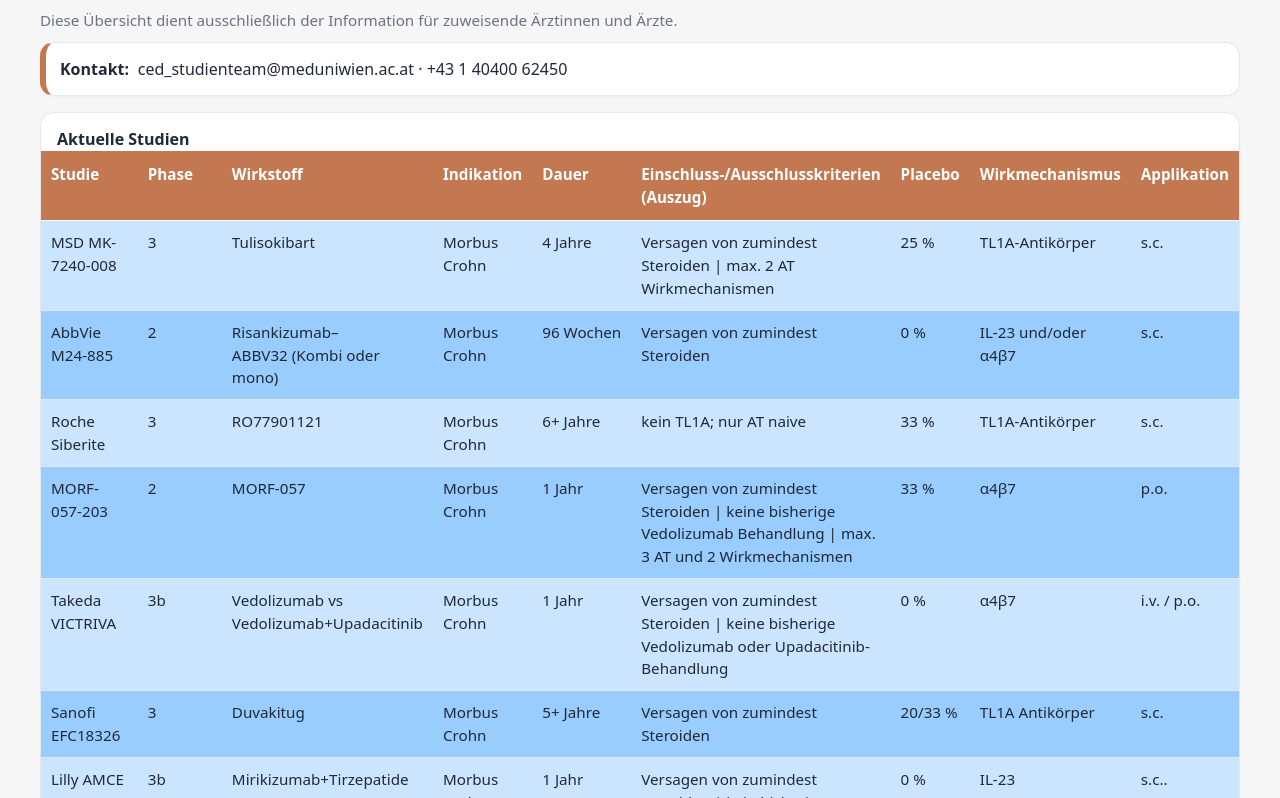
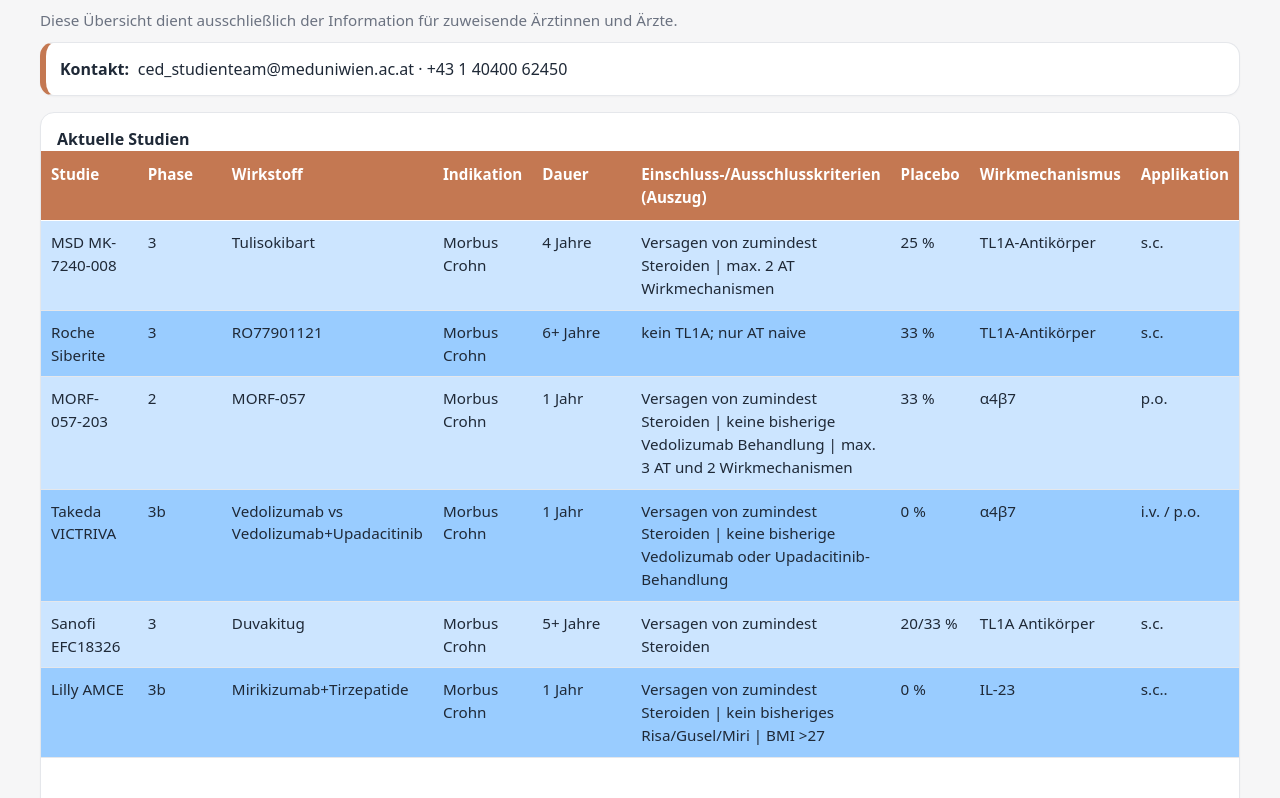
Before and after one commit to ced-studien/ced-studien.github.io, a plain HTML site: page index.html in a window 1280 px wide. Shown: the part 106-904 px from the top of the page. Drawn offline with Linux system fonts and the light colour scheme.

Commit message:
M24-885 entfernt

```diff
--- a/index.html
+++ b/index.html
@@ -193,7 +193,7 @@
               <td>TL1A-Antikörper</td>
               <td>s.c.</td>
             </tr>
-
+<!-- vorerst zu
             <tr class="crohn-b">
               <td>AbbVie M24-885</td>
               <td class="w-kurz">2</td>
@@ -205,8 +205,8 @@
               <td>IL-23 und/oder α4β7</td>
               <td>s.c.</td>
             </tr>
-
-            <tr class="crohn-a">
+    -->
+            <tr class="crohn-b">
               <td>Roche Siberite</td>
               <td class="w-kurz">3</td>
               <td class="w-breit">RO77901121</td>
@@ -218,7 +218,7 @@
               <td>s.c.</td>
             </tr>
 
-            <tr class="crohn-b">
+            <tr class="crohn-a">
               <td>MORF-057-203</td>
               <td class="w-kurz">2</td>
               <td class="w-breit">MORF-057</td>
@@ -230,7 +230,7 @@
               <td>p.o.</td>
             </tr>
 
-            <tr class="crohn-a">
+            <tr class="crohn-b">
               <td>Takeda VICTRIVA</td>
               <td class="w-kurz">3b</td>
               <td class="w-breit">Vedolizumab vs Vedolizumab+Upadacitinib</td>
@@ -242,7 +242,7 @@
               <td>i.v. / p.o.</td>
             </tr>
 
-          <tr class="crohn-b">
+          <tr class="crohn-a">
               <td>Sanofi EFC18326</td>
               <td class="w-kurz">3</td>
               <td class="w-breit">Duvakitug</td>
@@ -254,7 +254,7 @@
               <td>s.c.</td>
             </tr>
 
-            <tr class="crohn-a">
+            <tr class="crohn-b">
               <td>Lilly AMCE</td>
               <td class="w-kurz">3b</td>
               <td class="w-breit">Mirikizumab+Tirzepatide</td>
```
